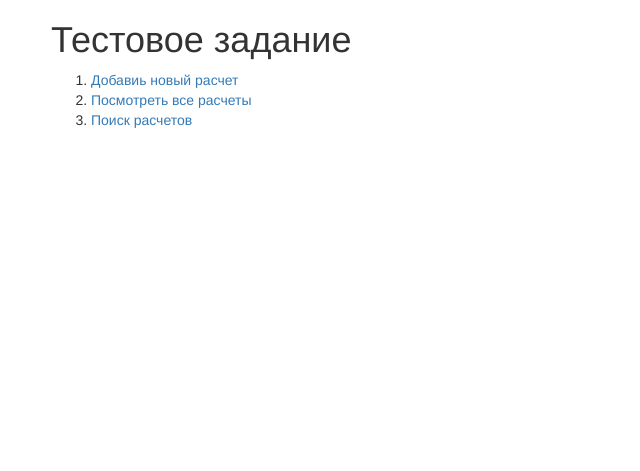
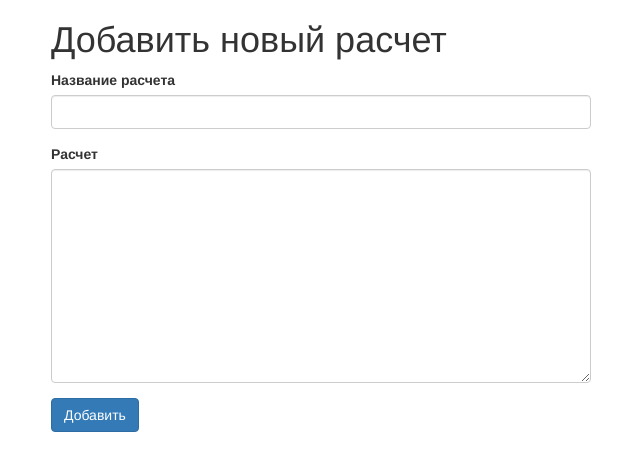
Before and after one commit to agdobrynin/astro_t, a PHP site: page /add in a window 1280 px wide. Shown: the top 471 px of the page, without its empty margins (19-659 px from the left). Run offline with PHP 8.4, Linux system fonts and the light colour scheme; data that the repository does not hold is empty; some libraries are stand-ins or nearby versions.

Commit message:
new files

```diff
--- /dev/null
+++ b/classes/Calculates.php
@@ -0,0 +1,7 @@
+<?php
+
+
+class Calculates{
+
+
+}
--- a/classes/Core/View.php
+++ b/classes/Core/View.php
@@ -31,7 +31,10 @@ class View{
     public function Render($Template, $data = null)
     {
         if( file_exists($this->ViewPath.$Template) ){
-            extract($data, EXTR_OVERWRITE);
+            error_reporting(E_ERROR | E_WARNING | E_PARSE);
+            if(is_array($data)){
+              extract($data, EXTR_OVERWRITE);
+            }
             ob_start();
             include $this->ViewPath.$Template;
             $content = ob_get_contents();
--- a/public/index.php
+++ b/public/index.php
@@ -1,9 +1,39 @@
 <?php
+
 $conf = require_once '../app/conf.php';
 require_once '../classes/autoload.php';
+
+//$App = new App( $conf );
+
 
 $View = new Core\View( $conf["views_path"] );
 
 $uri = urldecode( parse_url($_SERVER['REQUEST_URI'], PHP_URL_PATH) );
 
-print $View->Render("master.php", compact("uri"));
+//Маршрутизация
+switch ($uri) {
+  //Форма Добавления нового расчета
+  case '/add':
+    $title = "Добавить новый расчет";
+    $calc = new Calculates();
+    print $View->Render("new.php", compact(["title"]));
+    break;
+  //Сохранение нового расчета и его разбор
+  case '/add/store':
+
+    break;
+  //Список расчетов
+  case '/list':
+
+    break;
+  //Список расчетов
+  case '/list':
+
+    break;
+  case '/search':
+
+    break;
+  default:
+    print $View->Render("master.php", compact("uri"));
+    break;
+}
--- a/views/_footer.php
+++ b/views/_footer.php
@@ -1,3 +1,4 @@
+    </div>
     <!-- jQuery (necessary for Bootstrap's JavaScript plugins) -->
     <script src="https://ajax.googleapis.com/ajax/libs/jquery/1.11.3/jquery.min.js"></script>
     <!-- Include all compiled plugins (below), or include individual files as needed -->
--- a/views/_header.php
+++ b/views/_header.php
@@ -17,3 +17,4 @@
     <![endif]-->
   </head>
   <body>
+    <div class="container">
--- a/views/master.php
+++ b/views/master.php
@@ -1,7 +1,7 @@
 <?php
 include('_header.php');
 ?>
-    <div class="container">
+  <div class="row">
         <h1>Тестовое задание</h1>
         <ol>
             <li><a href="/add">Добавиь новый расчет</li>
--- /dev/null
+++ b/views/new.php
@@ -0,0 +1,23 @@
+<?php
+include('_header.php');
+?>
+    <div class="row col-md-6">
+        <h1>Добавить новый расчет</h1>
+
+        <div class="form-group">
+          <label for="">Название расчета</label>
+          <input type="text" class="form-control" id="" placeholder="">
+          <p class="help-block"></p>
+        </div>
+        <div class="form-group">
+          <label for="">Расчет</label>
+          <textarea class="form-control" rows="10" id="" placeholder=""></textarea>
+          <p class="help-block"></p>
+        </div>
+        <div class="form-group">
+          <button type="submit" class="btn btn-primary">Добавить</button>
+        </div>
+
+    </div>
+<?php
+include('_footer.php');
```
Also changed, not shown: classes/Core/App.php (added, +18 -0 lines), classes/Core/Route.php (added, +24 -0 lines).
